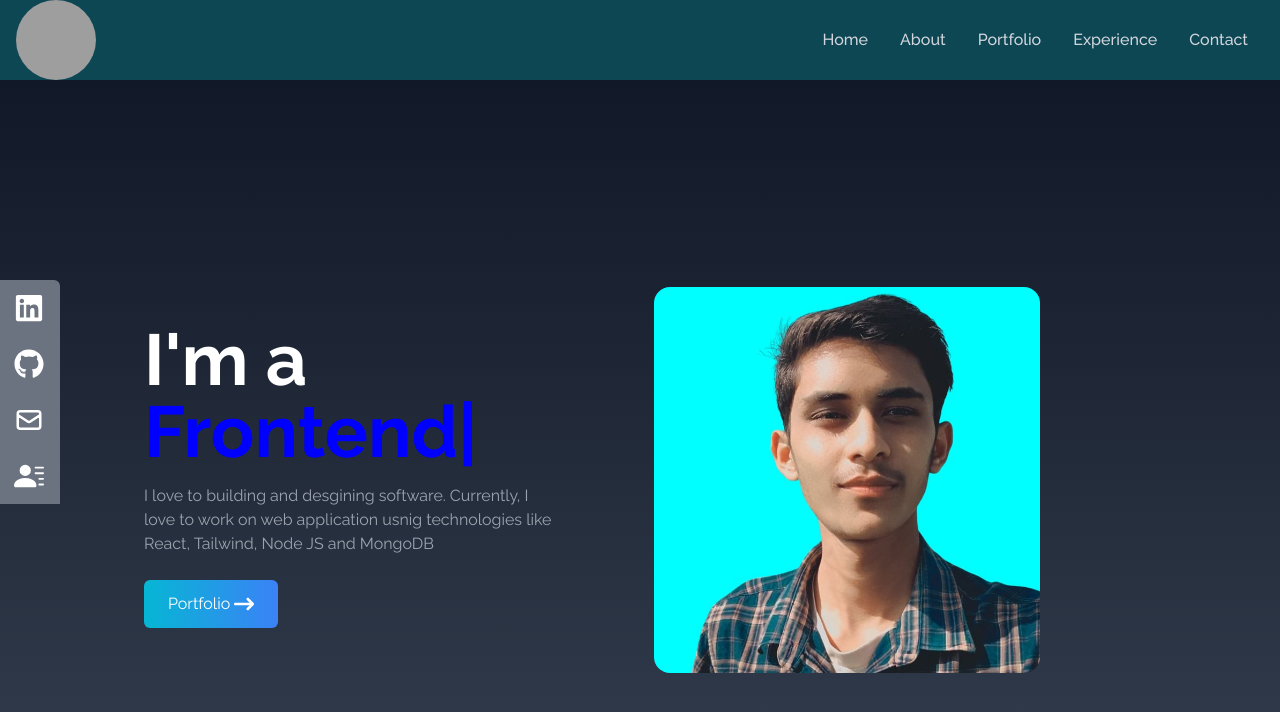
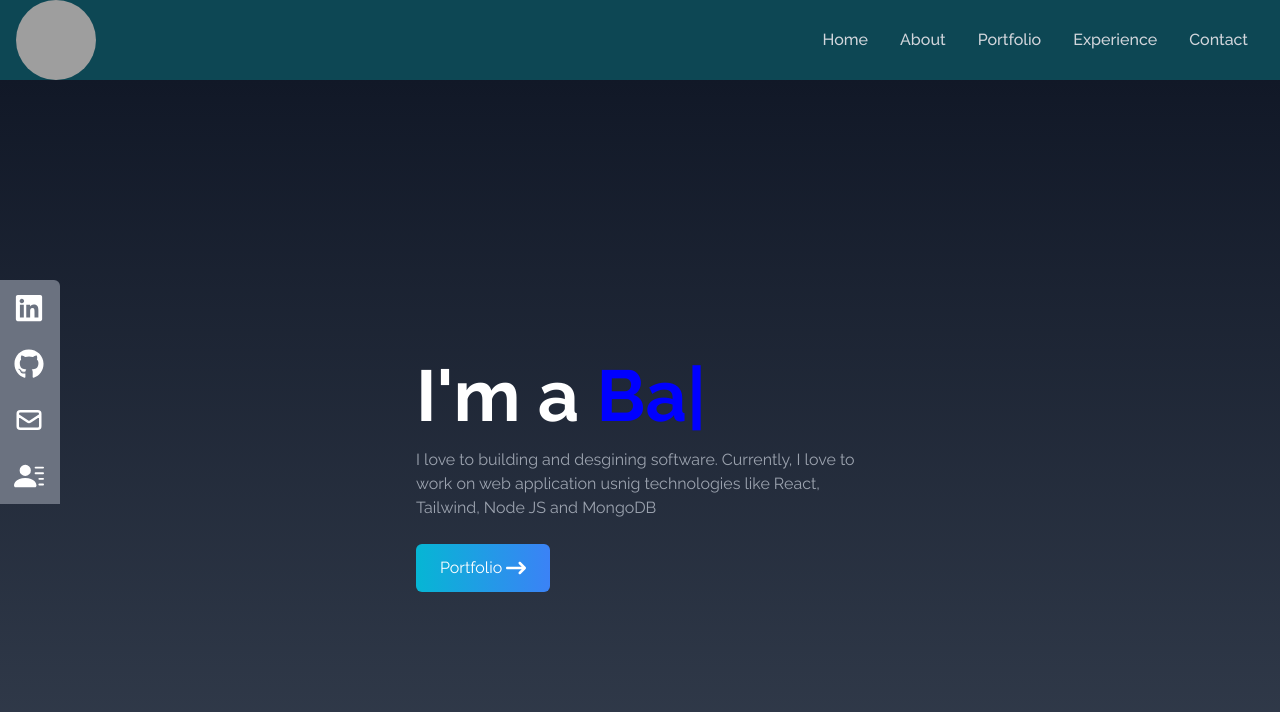
Before and after one commit to Abhisheklodha01/personal-portfolio, a React (Create React App) app: page / in a window 1280 px wide. Shown: the top 712 px of the page. Built offline with nearby package versions, Linux system fonts and the light colour scheme; grey boxes are pictures that could not be loaded.

Commit message:
changing some styles

```diff
--- a/src/components/Home.jsx
+++ b/src/components/Home.jsx
@@ -20,12 +20,13 @@ const Home = () => {
               <ReactTyped
                 strings={[
                   "Software Engineer",
-                  "Backend Doveloper",
-                  "Frontend Doveloper",
+                  "Full Stack Developer",
+                  "Backend Developer",
+                  "Frontend Developer",
                 ]}
                 typeSpeed={50}
                 backSpeed={50}
-
+                loop
               ></ReactTyped>
               </span>
           </h2>
@@ -48,7 +49,7 @@ const Home = () => {
         </div>
         <div>
         <img
-            className="rounded-2xl mx-auto w-2/3 md:h-full"
+            className="rounded-2xl mx-auto w-2/3 md:hidden"
             src={HeroImage}
             alt="my profile"
           />
--- a/src/components/Navbar.jsx
+++ b/src/components/Navbar.jsx
@@ -53,7 +53,7 @@ const Navbar = () => {
       </ul>
       <div
         onClick={() => setNav(!nav)}
-        className="md:hidden cursor-pointer pr-4 z-10 text-gray-300"
+        className="md:hidden cursor-pointer pr-4 z-20 text-gray-300"
       >
         {nav ? <FaTimes size={30} /> : <FaBars size={30} />}
       </div>
```
